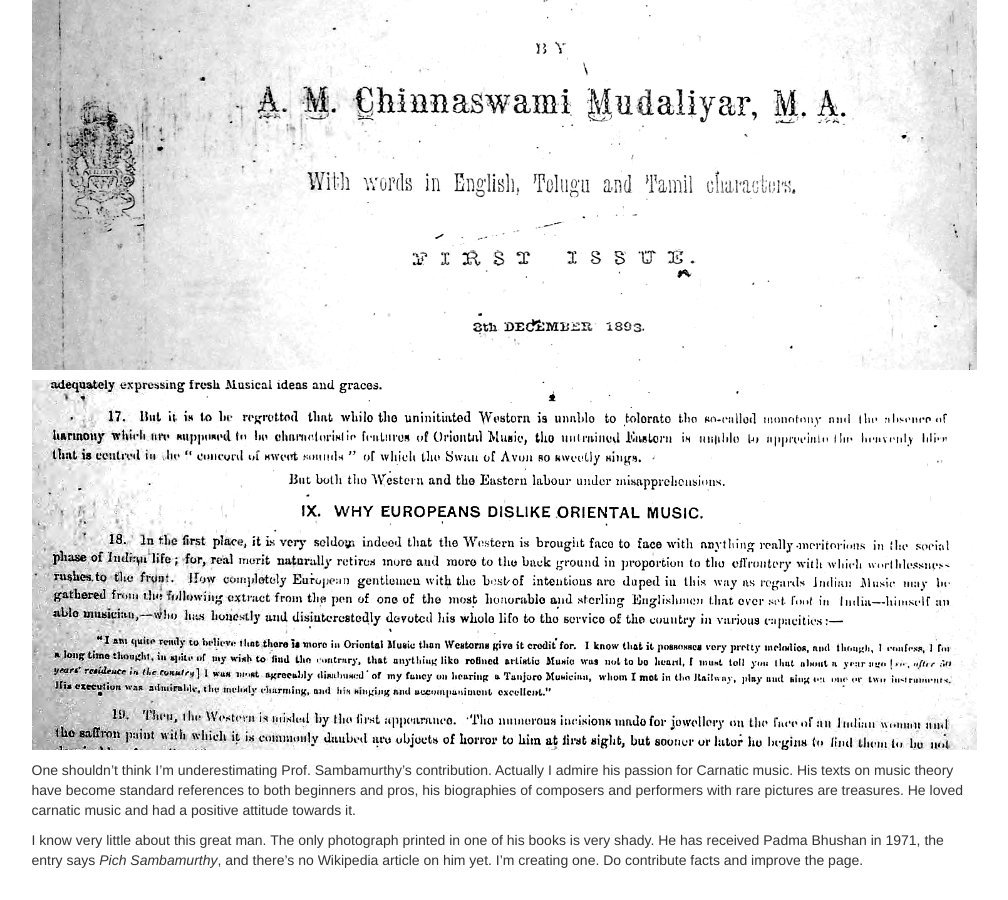
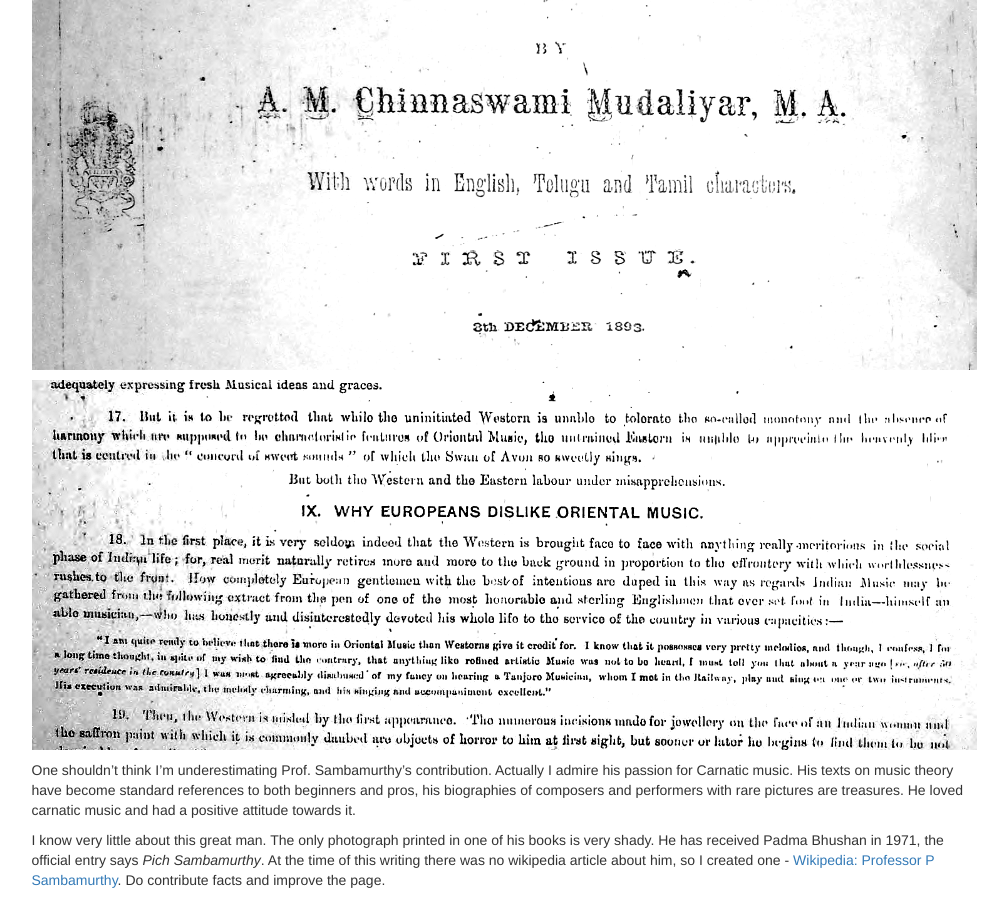
Before and after one commit to ananthp/beautifulnote, a Jekyll site: the page built from blog/_posts/2016-02-14-for-the-love-of-south-indian-music.markdown, in a window 1280 px wide and 900 px high, scrolled down 1496 px. Shown: the whole window, without its empty margins (136-1144 px from the left). Built offline with Jekyll 4.4.1, drawn with Linux system fonts in a browser that asks for light colours; nearby versions of some CDN libraries; some web fonts are replaced.

Commit message:
Wikipedia page included

```diff
--- a/blog/_posts/2016-02-14-for-the-love-of-south-indian-music.markdown
+++ b/blog/_posts/2016-02-14-for-the-love-of-south-indian-music.markdown
@@ -22,4 +22,4 @@ Actually the comparative attitude in Karnatic music related texts was quite comm
 
 One shouldn't think I'm underestimating Prof. Sambamurthy's contribution. Actually I admire his passion for Carnatic music. His texts on music theory have become standard references to both beginners and pros, his biographies of composers and performers with rare pictures are treasures. He loved carnatic music and had a positive attitude towards it.
 
-I know very little about this great man. The only photograph printed in one of his books is very shady. He has received Padma Bhushan in 1971, the entry says *Pich Sambamurthy*, and there's no Wikipedia article on him yet. I'm creating one. Do contribute facts and improve the page.
+I know very little about this great man. The only photograph printed in one of his books is very shady. He has received Padma Bhushan in 1971, the official entry says *Pich Sambamurthy*. At the time of this writing there was no wikipedia article about him, so I created one - [Wikipedia: Professor P Sambamurthy](https://en.wikipedia.org/wiki/Professor_P_Sambamurthy#Publications). Do contribute facts and improve the page.
```
